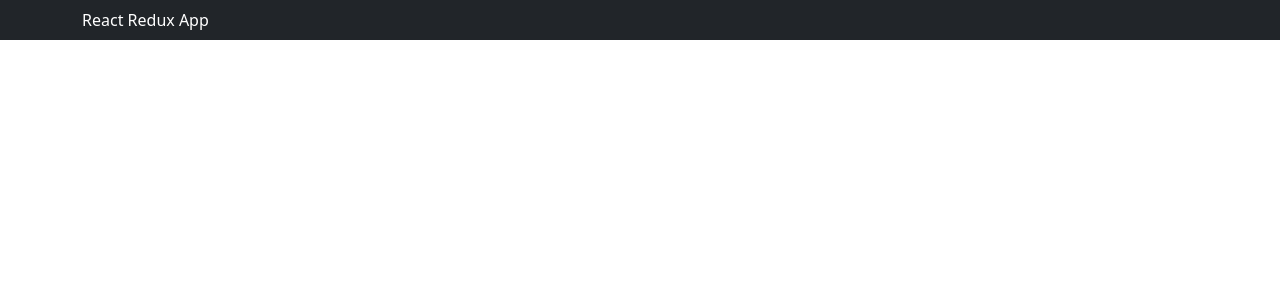
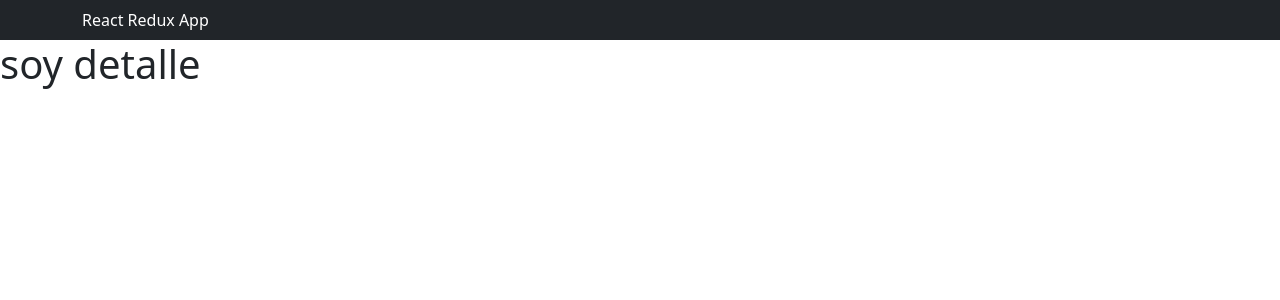
Before and after one commit to Mario-Chavez/Redux-Toolkit-RTK-Query, a React (Vite) app: page /detalles in a window 1280 px wide. Before the commit this address had no page. Shown: the top 300 px of the page. Built offline with nearby package versions, Linux system fonts and the light colour scheme.

Commit message:
se implemento el componente de detalles

```diff
--- a/src/App.jsx
+++ b/src/App.jsx
@@ -3,14 +3,15 @@ import "bootstrap/dist/css/bootstrap.min.css";
 import ListFoods from "./components/ListFoods";
 import { BrowserRouter, Route, Routes } from "react-router-dom";
 import Navbar from "./components/Navbar";
+import Detail from "./components/Detail";
 function App() {
     return (
         <BrowserRouter>
             <Navbar />
             <Routes>
                 <Route exact path="/" element={<ListFoods />}></Route>
-                {/* <Route exact path="/list" element={<UserList />}></Route>
-            <Route exact path="/edit-list/:id" element={<Form />}></Route> */}
+                <Route exact path="/detalles" element={<Detail />}></Route>
+                {/*<Route exact path="/edit-list/:id" element={<Form />}></Route> */}
             </Routes>
         </BrowserRouter>
     );
--- a/src/api/apiSlice.js
+++ b/src/api/apiSlice.js
@@ -11,6 +11,9 @@ export const foodApi = createApi({
         getFoods: builder.query({
             query: () => "/platos",
         }),
+        getOneFood: builder.query({
+            query: (id) => `/platos/${id}}`,
+        }),
     }),
 });
-export const { useGetFoodsQuery } = foodApi;
+export const { useGetFoodsQuery, useGetOneFoodQuery } = foodApi;
--- /dev/null
+++ b/src/components/Detail.jsx
@@ -0,0 +1,11 @@
+import React from "react";
+
+const Detail = () => {
+    return (
+        <>
+            <h1>soy detalle</h1>
+        </>
+    );
+};
+
+export default Detail;
--- a/src/components/ListFoods.jsx
+++ b/src/components/ListFoods.jsx
@@ -3,8 +3,6 @@ import { useGetFoodsQuery } from "../api/apiSlice";
 import photo from "../assets/img-foto.jpg";
 const ListFoods = () => {
     const { data: food, isLoading, isError } = useGetFoodsQuery();
-
-    // else if (isError) return <div>Hay error</div>;
 
     return (
         <>
@@ -23,6 +21,12 @@ const ListFoods = () => {
                                         <h5 className="card-text">{`${food.categoria}`}</h5>
                                     </div>
                                     <button
+                                        className="btn btn-info my-2"
+                                        onClick={() => handleDelet(user.id)}
+                                    >
+                                        detalle
+                                    </button>
+                                    <button
                                         className="btn btn-danger my-2"
                                         onClick={() => handleDelet(user.id)}
                                     >
```
